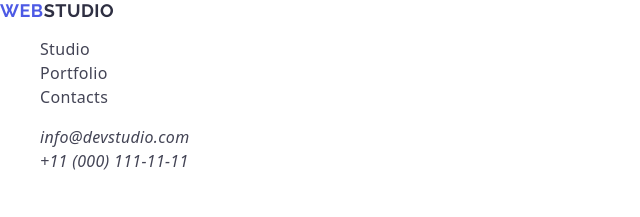
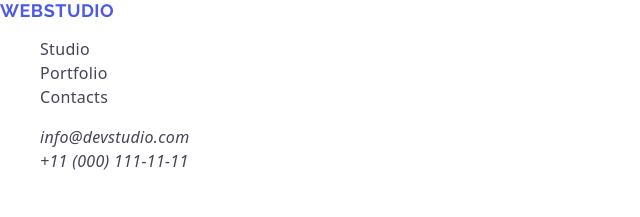
Before and after one commit to PerepichaiNV/goit-markup-hw-02, a plain HTML site: page index.html in a window 1280 px wide. Shown: the top 217 px of the page, 0-640 px from the left. Drawn offline with nearby package versions, Linux system fonts and the light colour scheme.

Commit message:
footer change

```diff
--- a/css/styles.css
+++ b/css/styles.css
@@ -163,7 +163,16 @@ color: #434455;
 .footer {
     background-color: #2e2f42;
 }
-.logo {
+.logo-style {
+
+        font-family: "Raleway", sans-serif;
+        font-weight: 700;
+        font-size: 18px;
+        line-height: 1.17;
+        letter-spacing: 0.03em;
+        text-transform: uppercase;
+        color: #4d5ae5;
+
 }
 .logo-style-footer {
 font-family: "Raleway", sans-serif;
--- a/index.html
+++ b/index.html
@@ -135,7 +135,7 @@ Design practice focused on digital experiences.
     </main>
 <!--footer-->
     <footer class="footer">
-        <a class="logo" href="./index.html"><span class="logo-style">WEB</span><span class="logo-style-footer">STUDIO</span></a>
+        <a class="logo-style" href="./index.html">WEB<span class="logo-style-footer">STUDIO</span></a>
             <p class="footer-text">Increase the flow of customers and sales for your business with digital marketing & growth solutions.</p>
     </footer>
 
```
